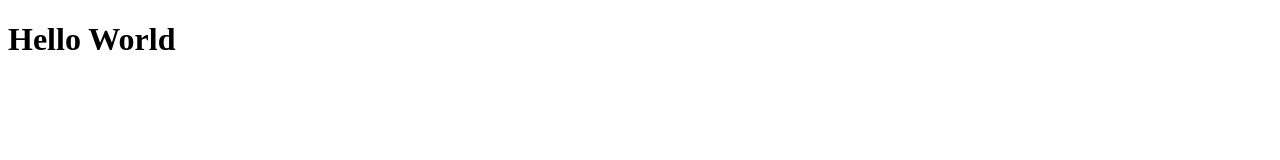
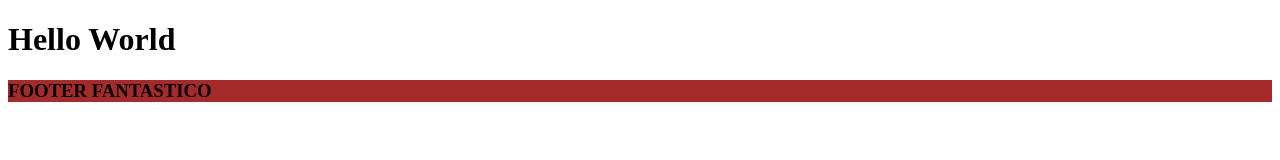
Before and after one commit to lufranski/htmlcss-hello, a plain HTML site: page index.html in a window 1280 px wide. Drawn offline with Linux system fonts and the light colour scheme.

Commit message:
insert footer

```diff
--- /dev/null
+++ b/css/style.css
@@ -0,0 +1,3 @@
+footer{
+    background-color: brown;
+}
--- a/index.html
+++ b/index.html
@@ -4,9 +4,15 @@
     <meta charset="UTF-8">
     <meta http-equiv="X-UA-Compatible" content="IE=edge">
     <meta name="viewport" content="width=device-width, initial-scale=1.0">
+    <link rel="stylesheet" href="css/style.css">
     <title>Document</title>
 </head>
 <body>
         <h1>Hello World</h1>
+
+
+        <footer>
+            <h3>FOOTER FANTASTICO</h3>
+        </footer>
 </body>
 </html>
```
